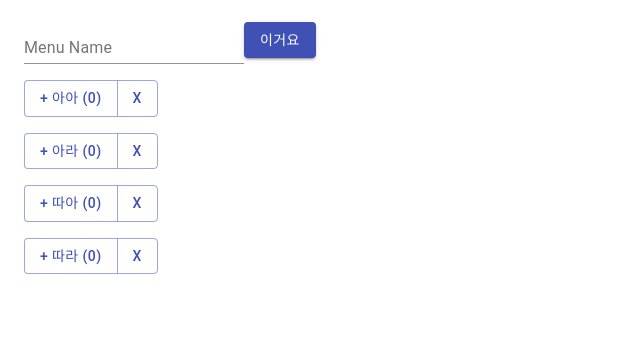
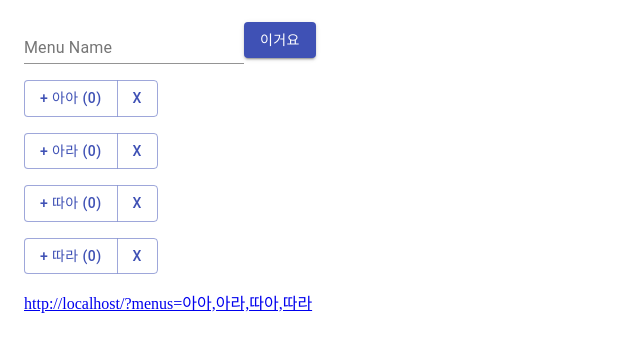
Before and after one commit to afrontend/menu-guide-next, a Next.js app: page / in a window 1280 px wide. Shown: the top 352 px of the page, without its empty margins (0-640 px from the left). Built offline with nearby package versions, Linux system fonts and the light colour scheme.

Commit message:
Add link url

```diff
--- a/pages/index.js
+++ b/pages/index.js
@@ -7,10 +7,11 @@ import { useRouter } from 'next/router'
 
 function getMenus() {
   const router = useRouter()
-  console.log(router.query);
-  console.log(router.query.menus);
+  console.log(router.query)
   if (router && router.query && router.query.menus) {
+    console.log(router.query.menus)
     const menuList = router.query.menus.split(',');
+    console.log(menuList)
     return menuList.map(menu => ({ name: decodeURIComponent(menu), count: 0 }));
   } else {
     return [
@@ -49,6 +50,13 @@ function App() {
     return '?menus=' + menuList.map(m => m.name).join(',');
   }
 
+  function Link({ menuList, origin }) {
+    const url = origin + useRouter().pathname + getUrlParameter(menuList);
+    return (
+      <a href={url}>{url}</a>
+    );
+  }
+
   function Menu({ menu }) {
     const m = menu.menu;
     const index = menu.index;
@@ -81,6 +89,13 @@ function App() {
   }
 
   const [ newMenuName, setNewMenuName ] = useState('');
+  const [ origin, setOrigin ] = useState('');
+
+  setTimeout(function() {
+    if(process.browser) {
+      setOrigin(global.window.location.origin);
+    }
+  }.bind(this), 1000);
 
   function addMenu() {
     if (newMenuName) {
@@ -104,6 +119,9 @@ function App() {
           return <Menu key={index} menu={menu} />;
         })
       }
+      <ListItem>
+        <Link menuList={menuList} origin={origin} />
+      </ListItem>
     </div>
   );
 }
```
